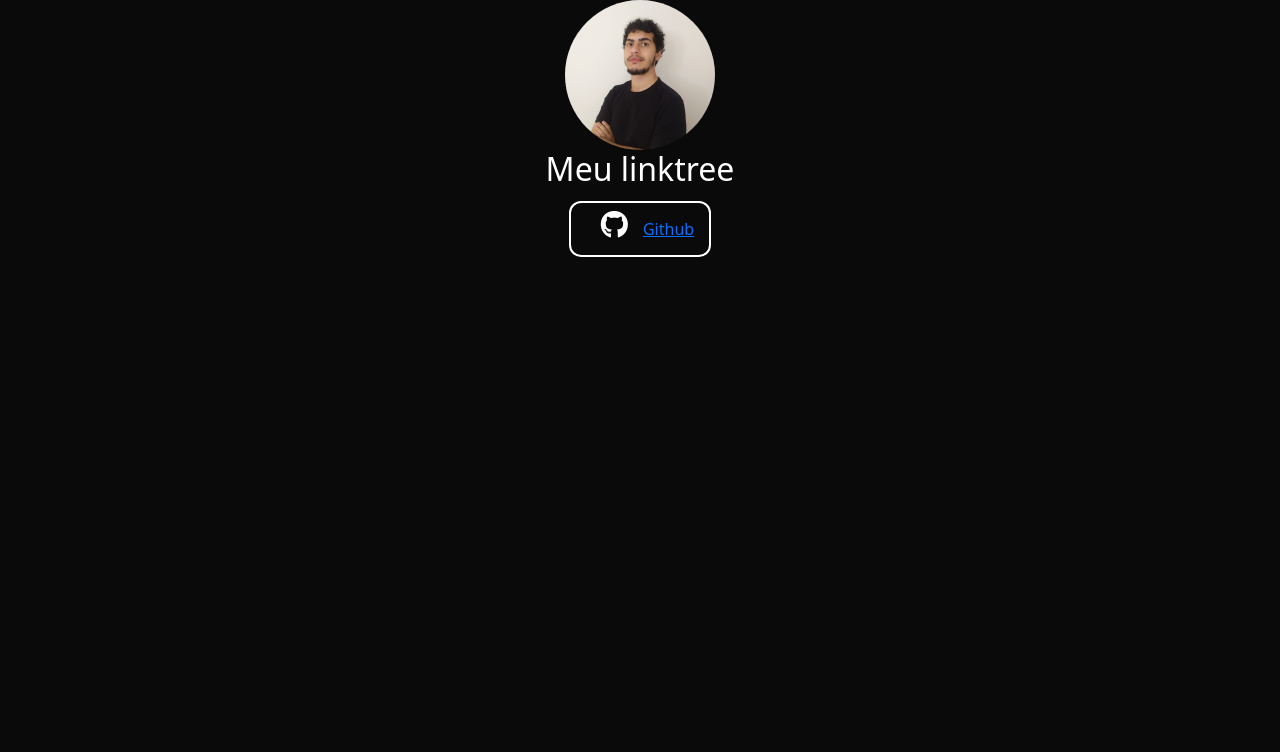
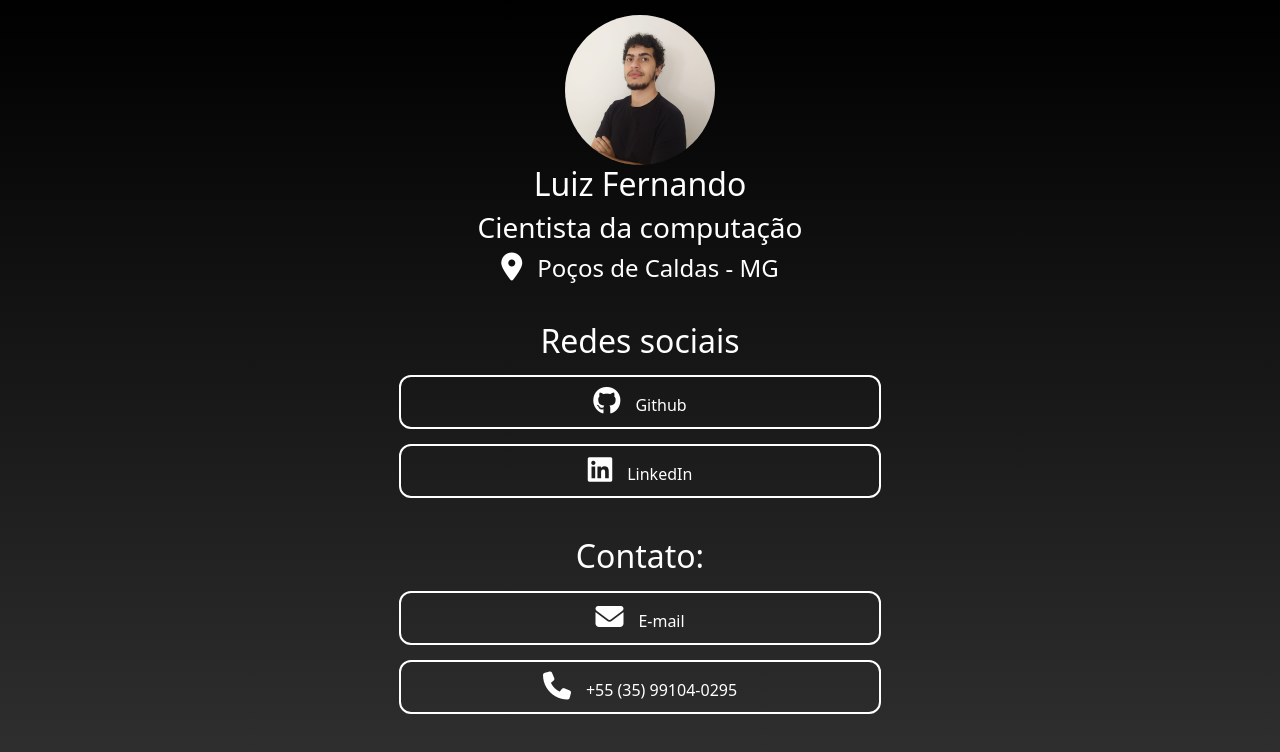
Before and after one commit to luizfsjunior/linktree, a plain HTML site: page index.html in a window 1280 px wide. Drawn offline with nearby package versions, Linux system fonts and the light colour scheme.

Commit message:
Linktree sem background

```diff
--- a/index.html
+++ b/index.html
@@ -14,11 +14,27 @@
 <body>
     <div class="cabecalho">
         <img src="/img/avatar.jpeg" alt="avatar" class="avatar">
-        <h2>Meu linktree</h2>
+        <h2>Luiz Fernando</h2>
+        <h3>Cientista da computação</h3>
+        <h4><i class="fa-solid fa-location-dot"></i>Poços de Caldas - MG</h4>
     </div>
     <div class="links">
+        <br>
+        <h2>Redes sociais</h2>
         <a href="http://www.github.com/luizfsjunior"><i class="fa-brands fa-github"></i>Github</a>
+
+        <a href="https://www.linkedin.com/in/luiz-fernando-6a8b93207/"><i class="fa-brands fa-linkedin"></i>LinkedIn</a>
+        <br>
+        <h2>Contato:</h2>
+        <div class="contato">
+            <i class="fa-solid fa-envelope"></i>E-mail
+        </div>
+        <div class="contato">
+            <i class="fa-solid fa-phone"></i>+55 (35) 99104-0295
+        </div>
     </div>
+
+
     <script src="https://cdn.jsdelivr.net/npm/bootstrap@5.3.0-alpha3/dist/js/bootstrap.bundle.min.js"
         integrity="sha384-ENjdO4Dr2bkBIFxQpeoTz1HIcje39Wm4jDKdf19U8gI4ddQ3GYNS7NTKfAdVQSZe"
         crossorigin="anonymous"></script>
--- a/style.css
+++ b/style.css
@@ -7,11 +7,18 @@
 }
 
 .cabecalho {
+    margin: 15px 0px;
     text-align: center;
 }
 
+html,
 body {
-    background-color: rgb(10, 10, 10);
+    min-height: 100%;
+}
+
+body {
+    background-image: linear-gradient(black, rgb(49, 49, 49));
+    background-repeat: no-repeat;
     color: white;
 }
 
@@ -19,20 +26,55 @@ h2 {
     color: white;
 }
 
-
 .links {
     text-align: center;
+    width: 40%;
+    margin: auto;
 }
 
 a {
-    width: 100%;
-    padding: 15px;
+    display: block;
+    padding: 10px;
     border: 2px solid white;
     border-radius: 12px;
+    text-decoration: none;
+    color: inherit;
+    margin: 15px;
+
 }
 
 .fa-brands {
     color: white;
     font-size: 1.75rem;
+    margin-right: 15px;
+}
+
+.fa-solid {
+    color: white;
+    font-size: 1.75rem;
+    margin-right: 15px;
+}
+
+.contato {
+    padding: 10px;
+    border: 2px solid white;
+    border-radius: 12px;
+    text-decoration: none;
+    color: inherit;
     margin: 15px;
 }
+
+@media screen and (max-width: 767px) {
+
+
+    .links a {
+        margin: 10px auto;
+        max-width: 350px;
+    }
+
+    .contato {
+        margin: 10px auto;
+        max-width: 350px;
+        text-align: center;
+    }
+}
```
